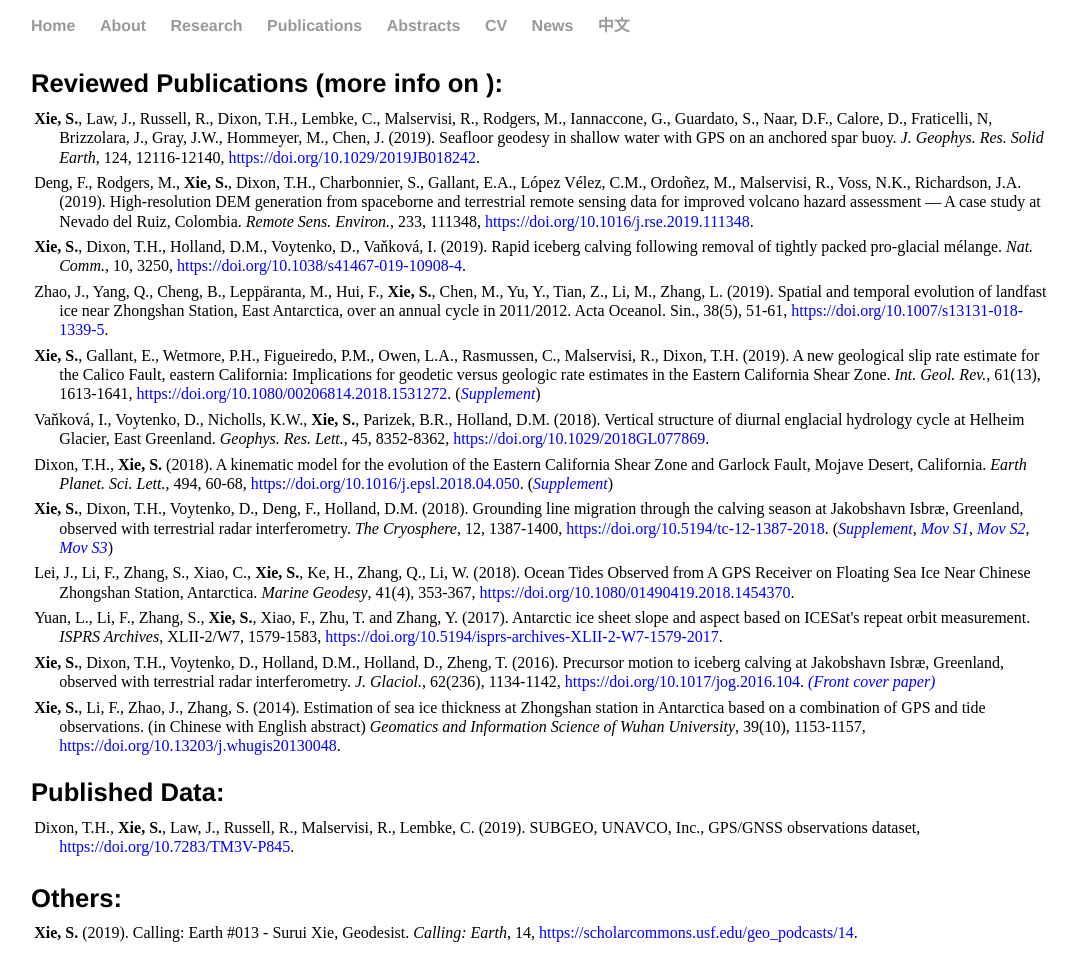
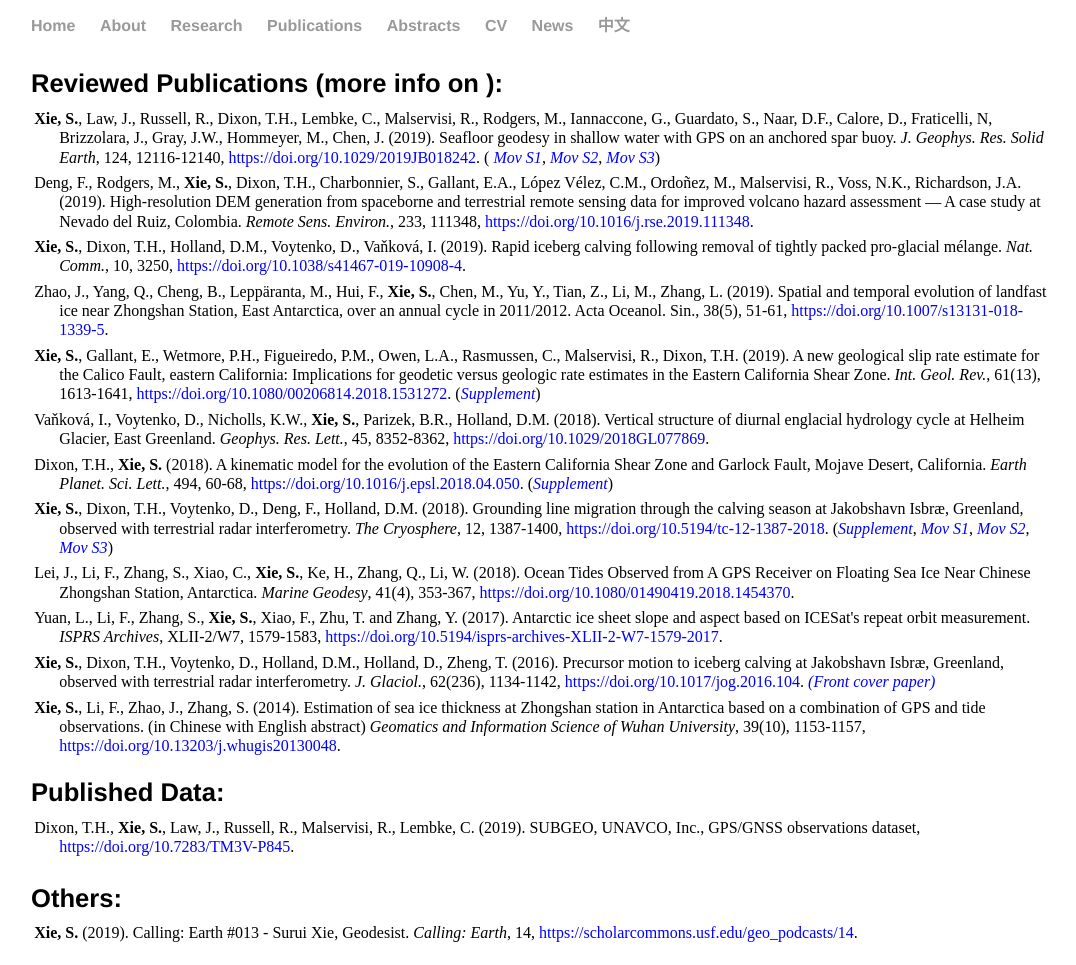
Before and after one commit to suruixie/suruixie.github.io, a Jekyll site: the page built from publications/index.html, in a window 1280 px wide. Shown: the whole page, without its empty margins (97-1173 px from the left). Built offline with Jekyll 4.4.1, drawn with Linux system fonts in a browser that asks for light colours; a style sheet for code colours, icons or effects is not loaded.

Commit message:
Update index.html

```diff
--- a/publications/index.html
+++ b/publications/index.html
@@ -6,7 +6,7 @@
 <div class="publications">
 	<h4 style="margin-bottom:0.3em;">Reviewed Publications (more info on <a  href="https://scholar.google.com/citations?hl=en&user=kF4StsMAAAAJ&view_op=list_works" style="color:#0000FF;"><i class="ai ai-google-scholar ai-2x"></i></a>): </h4>
 	<p  class="publist" style="font-size:1.0em;">
-	        <strong>Xie, S.</strong>, Law, J., Russell, R., Dixon, T.H., Lembke, C., Malservisi, R., Rodgers, M., Iannaccone, G., Guardato, S., Naar, D.F., Calore, D., Fraticelli, N, Brizzolara, J., Gray, J.W., Hommeyer, M., Chen, J. (2019). Seafloor geodesy in shallow water with GPS on an anchored spar buoy. <em>J. Geophys. Res. Solid Earth</em>, 124, 12116-12140, <a href="https://doi.org/10.1029/2019JB018242" style="color:#0000FF;">https://doi.org/10.1029/2019JB018242</a>. <br>
+	        <strong>Xie, S.</strong>, Law, J., Russell, R., Dixon, T.H., Lembke, C., Malservisi, R., Rodgers, M., Iannaccone, G., Guardato, S., Naar, D.F., Calore, D., Fraticelli, N, Brizzolara, J., Gray, J.W., Hommeyer, M., Chen, J. (2019). Seafloor geodesy in shallow water with GPS on an anchored spar buoy. <em>J. Geophys. Res. Solid Earth</em>, 124, 12116-12140, <a href="https://doi.org/10.1029/2019JB018242" style="color:#0000FF;">https://doi.org/10.1029/2019JB018242</a>. (<em><a href="../files/2019/Xie_2019_MovS1.mov" style="color:#0000FF;"> Mov S1</a></em>, <em><a href="../files/2019/Xie_2019_MovS2.mov" style="color:#0000FF;"> Mov S2</a></em>, <em><a href="../files/2019/Xie_2019_MovS3.mov" style="color:#0000FF;"> Mov S3</a></em>)<br>
 	<p  class="publist" style="font-size:1.0em;">
 	        Deng, F., Rodgers, M., <strong>Xie, S.</strong>, Dixon, T.H., Charbonnier, S., Gallant, E.A., López Vélez, C.M., Ordoñez, M., Malservisi, R., Voss, N.K., Richardson, J.A. (2019). High-resolution DEM generation from spaceborne and terrestrial remote sensing data for improved volcano hazard assessment — A case study at Nevado del Ruiz, Colombia. <em>Remote Sens. Environ.</em>, 233, 111348, <a href="https://doi.org/10.1016/j.rse.2019.111348" style="color:#0000FF;">https://doi.org/10.1016/j.rse.2019.111348</a>. <br>
 	<p  class="publist" style="font-size:1.0em;">
```
